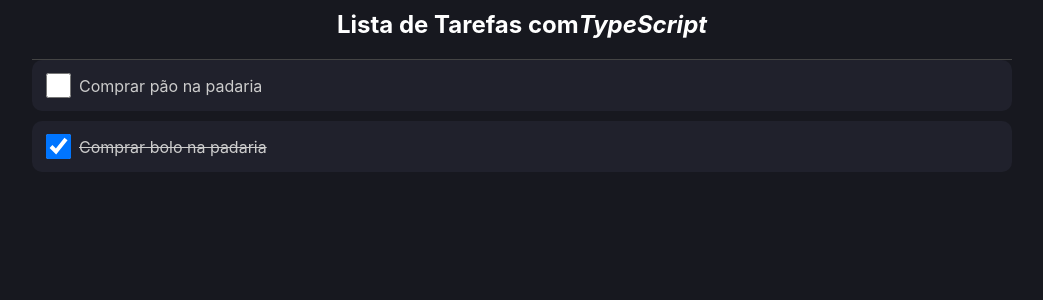
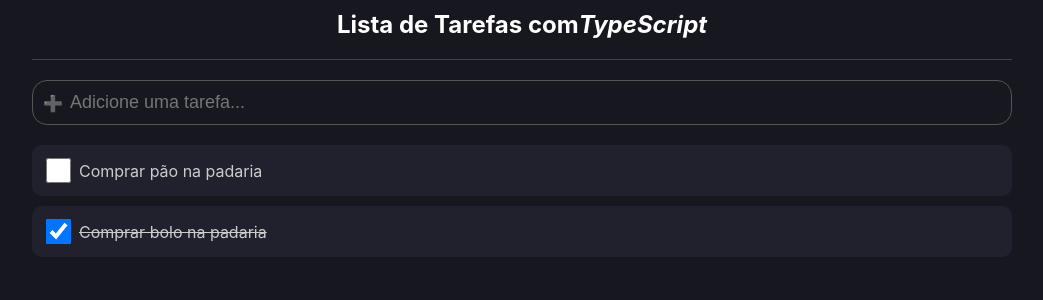
Before and after one commit to gafanhotoalexandre/todo-react-typescript, a React (Vite) app: page / in a window 1280 px wide. Shown: the top 300 px of the page, without its empty margins (118-1161 px from the left). Built offline with nearby package versions, Linux system fonts and the light colour scheme.

Commit message:
criando componente para adicionar tarefas

```diff
--- a/src/App.tsx
+++ b/src/App.tsx
@@ -2,6 +2,7 @@
 
 // components
 import { ListItem } from './components/ListItem';
+import { AddArea } from './components/AddArea';
 
 // types
 import { Task } from './types/Task';
@@ -23,6 +24,7 @@
         </C.Header>
 
         {/* Adicionar nova tarefa */}
+        <AddArea />
 
         {/* Lista de tarefas */}
         {todoList.map((item, index) => (
--- /dev/null
+++ b/src/components/AddArea/index.tsx
@@ -0,0 +1,14 @@
+import * as C from './styles';
+
+export function AddArea() {
+  return (
+    <C.Container>
+      <div className="image">➕</div>
+
+      <input
+        type="text"
+        placeholder="Adicione uma tarefa..."
+      />
+    </C.Container>
+  );
+}
--- /dev/null
+++ b/src/components/AddArea/styles.ts
@@ -0,0 +1,20 @@
+import styled from "styled-components";
+
+export const Container = styled.section`
+  border: 1px solid #555;
+  border-radius: 15px;
+  padding: 10px;
+  margin: 20px 0;
+  display: flex;
+  align-items: center;
+  gap: 5px;
+
+  input {
+    border: 0;
+    background-color: transparent;
+    outline: 0;
+    color: #fff;
+    font-size: 18px;
+    flex: 1;
+  }
+`;
```
